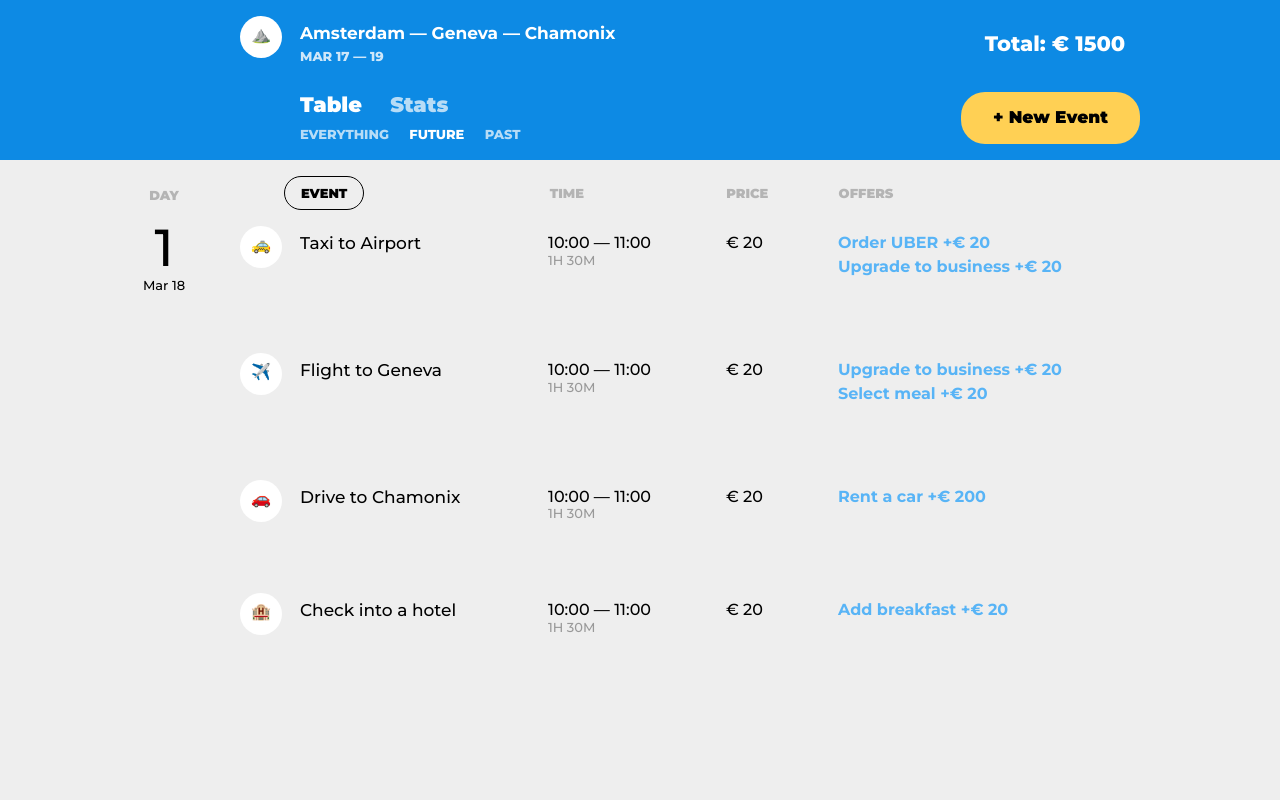
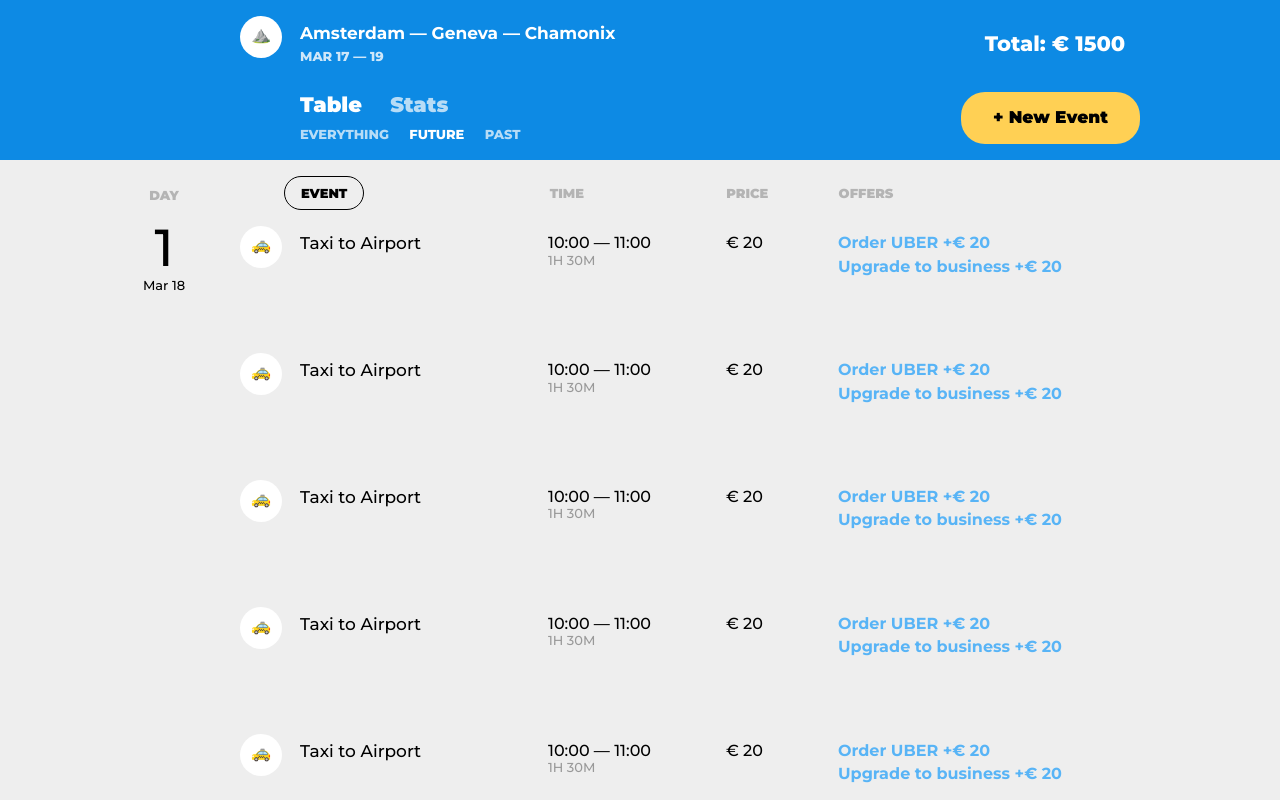
Before and after one commit to pashkes/big-trip, a website built with webpack: page public/index.html in a window 1280 px wide. Both pictures are taken after a click on the label "FUTURE". Shown: the top 800 px of the page. Built offline with nearby package versions, Linux system fonts and the light colour scheme.

Commit message:
Set up the build. Created modules which rendering a filter and events

```diff
--- a/public/index.html
+++ b/public/index.html
@@ -134,6 +134,6 @@
     </section>
   </section>
 </main>
-
+<script src="bundle.js"></script>
 </body>
 </html>
--- /dev/null
+++ b/src/event.js
@@ -0,0 +1,33 @@
+const eventWrapper = document.querySelector(`.trip-day__items`);
+eventWrapper.innerHTML = ``;
+
+const typeEvents = {
+  'Taxi': `🚕`,
+  'Flight': `✈️`,
+  'Drive': `🚗`,
+  'Check-in': `🏨`
+};
+const makeOffers = (data) => {
+  return data.map((item) => {
+    return `<li>
+              <button class="trip-point__offer">${item}</button>
+            </li>`;
+  }).join(``);
+};
+const makeEvent = (type, name, offers) => {
+  const template = `<article class="trip-point">
+          <i class="trip-icon">${typeEvents[type]}</i>
+          <h3 class="trip-point__title">${name}</h3>
+          <p class="trip-point__schedule">
+            <span class="trip-point__timetable">10:00&nbsp;&mdash; 11:00</span>
+            <span class="trip-point__duration">1h 30m</span>
+          </p>
+          <p class="trip-point__price">&euro;&nbsp;20</p>
+          <ul class="trip-point__offers">
+            ${makeOffers(offers)}
+          </ul>
+        </article>`;
+  eventWrapper.insertAdjacentHTML(`beforeend`, template)
+};
+
+export default makeEvent;
--- /dev/null
+++ b/src/filter.js
@@ -0,0 +1,11 @@
+const filterList = document.querySelector(`.trip-filter`);
+filterList.innerHTML = ``;
+const makeFilter = (name, id, checked = false) => {
+  const template = `
+    <input type="radio" id=${id} name="filter" value="everything" ${checked ? `checked` : ``}>
+    <label class="trip-filter__item" for=${id}>${name}</label>
+  `;
+  filterList.insertAdjacentHTML(`beforeend`, template);
+};
+
+export default makeFilter;
--- a/src/main.js
+++ b/src/main.js
@@ -0,0 +1,15 @@
+import renderFilter from "./filter";
+import renderEvent from "./event";
+import renderRandomCards from "./render-random-cards";
+
+renderFilter(`Everything`, `filter-everything`, true);
+renderFilter(`Future`, `filter-filter-future`);
+renderFilter(`Past`, `filter-past`);
+
+let countEvent = 0;
+while (countEvent < 7) {
+  countEvent++;
+  renderEvent(`Taxi`, `Taxi to Airport`, [`Order UBER +€ 20`, `Upgrade to business +€ 20`])
+}
+
+renderRandomCards();
--- /dev/null
+++ b/src/render-random-cards.js
@@ -0,0 +1,19 @@
+import renderEvent from "./event";
+
+const bindEventRender = () => {
+  const filterList = document.querySelector(`.trip-filter`);
+  const eventWrapper = document.querySelector(`.trip-day__items`);
+  const maxAmountCards = 16;
+  filterList.addEventListener(`change`, () => {
+    const randomNumber = Math.ceil(Math.random() * maxAmountCards);
+    let initialNumber = 0;
+    eventWrapper.innerHTML = ``;
+    while (initialNumber < randomNumber) {
+      renderEvent(`Taxi`, `Taxi to Airport`, [`Order UBER +€ 20`, `Upgrade to business +€ 20`]);
+      initialNumber++;
+    }
+  });
+};
+bindEventRender();
+
+export default bindEventRender;
--- /dev/null
+++ b/webpack.config.js
@@ -0,0 +1,18 @@
+/* eslint-disable no-undef */
+const path = require(`path`);
+
+module.exports = {
+  mode: `development`,
+  entry: `./src/main.js`,
+  output: {
+    filename: `bundle.js`,
+    path: path.resolve(__dirname, `public`)
+  },
+  devtool: `source-map`,
+  devServer: {
+    contentBase: path.join(__dirname, `public`),
+    publicPath: `http://localhost:8080/`,
+    hot: true,
+    compress: true
+  }
+};
```
Also changed, not shown: package.json (+6 -1 lines), .eslintrc.yml, 1 other file.
